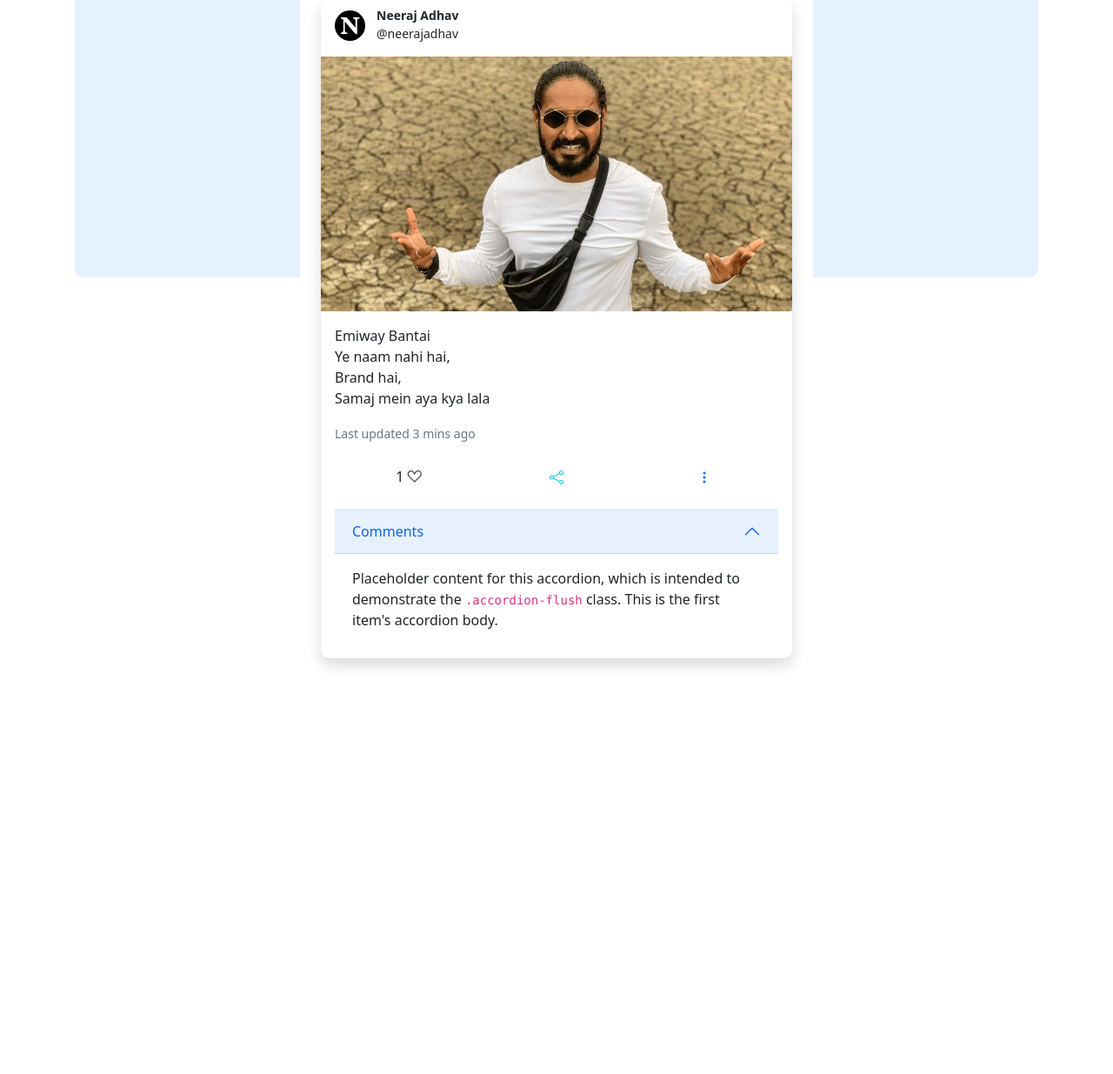
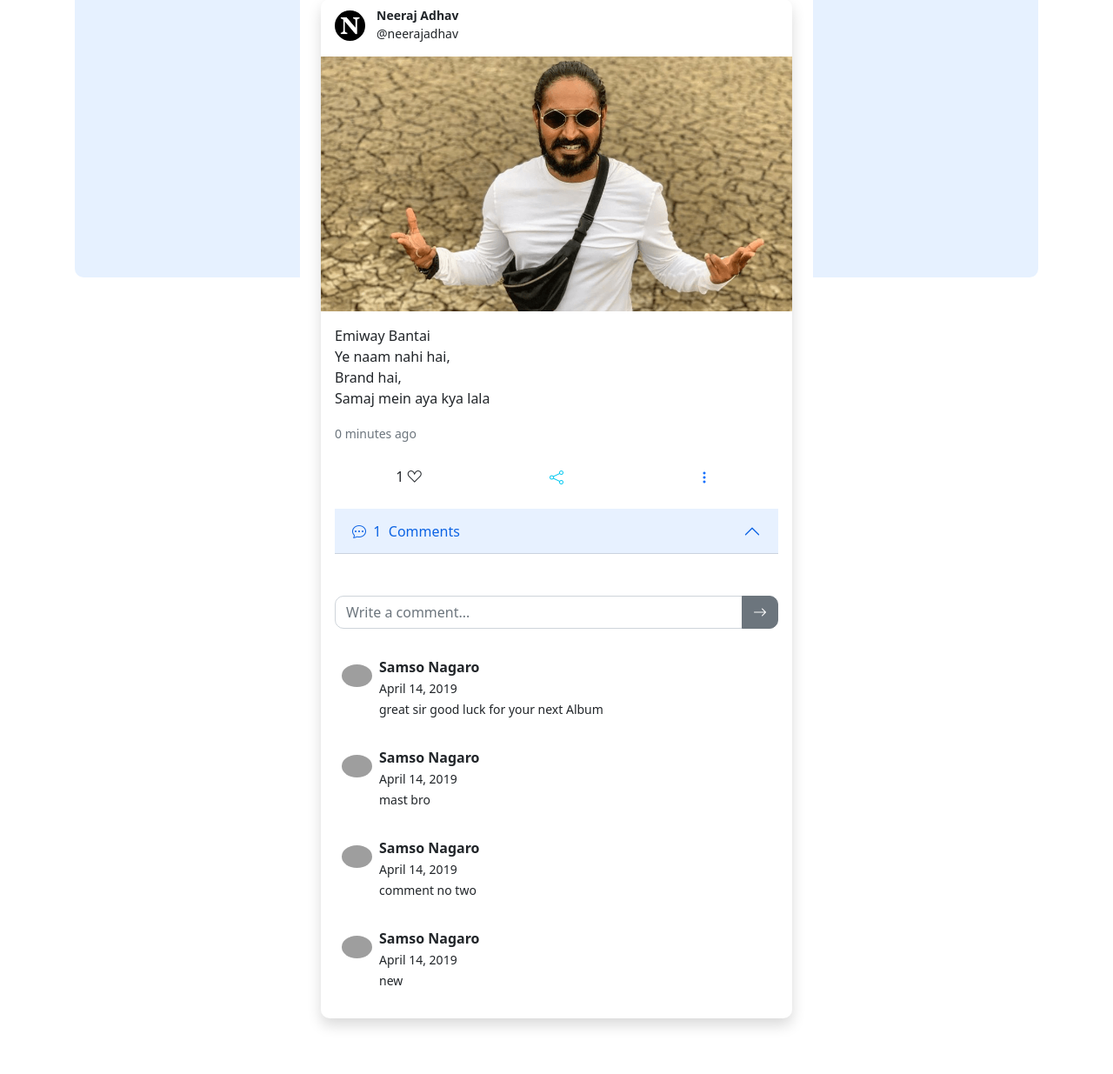
Before and after one commit to neerajadhav/AgroMedia, a Django app: template home/templates/home/home.html in a window 1280 px wide, after a click that opens the changed part. Shown: the part 457-1692 px from the top of the page at 87% size. Before the commit the page ends 1225 px from the top, so only its background shows below. Run offline with Django 3.2, Linux system fonts and the light colour scheme; the template is opened without the code that fills it: values that come from a table or form of the project are taken from there, others are empty; data comes from the database, SQL or seed files in the repository; both versions use the stored data as it was after the commit; tables that the repository leaves empty hold one stand-in row (values such as "Sample post"); some libraries are stand-ins or nearby versions; grey boxes are pictures that could not be loaded.

Commit message:
comment system update 1

```diff
--- /dev/null
+++ b/home/templates/home/comments.html
@@ -0,0 +1,41 @@
+{% load crispy_forms_tags %}
+
+<form method="POST" class="mt-5" enctype="multipart/form-data">
+    {% csrf_token %}
+
+    <input type="hidden" name="post_id" value="{{ i.id }}">
+
+    <div class="input-group mb-3">
+        {{ c_form }}
+        <button class="btn btn-secondary input-group-addon" style="border-radius: 0px 10px 10px 0px;" name="c_form_sumbit" type="submit">
+            <i class="bi bi-arrow-right"></i>
+        </button>
+    </div>
+
+</form>
+
+{% for c in i.comment_set.all %}
+<div class="comment-widgets m-b-5 py-3">
+    <div class="d-flex flex-row comment-row">
+        <div class="p-2"><span class="round"><img src="https://i.imgur.com/uIgDDDd.jpg" alt="user" width="35"></span></div>
+        <div class="comment-text w-100">
+            <b>Samso Nagaro</b>
+
+            <div class="comment-footer">
+                <small class="date">April 14, 2019</small>
+                {% comment %} <span class="label label-info">Pending</span>
+                <span class="action-icons">
+                    <a href="#" data-abc="true"><i class="fa fa-pencil"></i></a>
+                    <a href="#" data-abc="true"><i class="fa fa-rotate-right"></i></a>
+                    <a href="#" data-abc="true"><i class="fa fa-heart"></i></a>
+                </span>  {% endcomment %}
+            </div>
+
+            <small class="m-b-5 m-t-10">
+                {{ c.body }}
+            </small>
+
+        </div>
+    </div>
+</div>
+{% endfor %}
--- a/home/templates/home/createpost.html
+++ b/home/templates/home/createpost.html
@@ -1,12 +1,4 @@
 <!-- create -->
-{% comment %} <div class="pt-5">
-    <div class="mb-3">
-        <textarea class="form-control shadow" style="border-radius: 15px; border: 0px;" rows="3" placeholder="Share what's on your mind"></textarea>
-    </div>
-    <div class="mb-3">
-        <button type="submit" style="border-radius: 10px;" class="try-btn btn inactive-btn float-end shadow"><i class="bi bi-pencil-fill"></i> Post</button>
-    </div>
-</div> {% endcomment %}
 {% load crispy_forms_tags %}
 
 <div class="pt-5">
@@ -20,10 +12,17 @@
     <a onclick="$('#file').click();" class="btn inactive-btn mt-3">
         <i class="bi bi-image"></i>
     </a>
-    <button class="btn inactive-btn mt-3" type="submit">
+    <button class="btn inactive-btn mt-3" name="p_form_submit" type="submit">
         Post
     </button>
 
 </form>
 <br><br>
+
+{% if post_added %}
+<div class="alert alert-success" role="alert" style="border-radius: 10px;">
+  Great work, you have successfully posted your post!
 </div>
+{% endif %}
+
+</div>
--- a/home/templates/home/feed.html
+++ b/home/templates/home/feed.html
@@ -14,7 +14,7 @@
         <small class="card-title">
             <b>{{ i.author.first_name }} {{ i.author.last_name }}</b>
         </small><br>
-        <small>@{{ i.author }}</small>
+        <small>@{{ i.author.user }}</small>
         </td>
     </tr>
     </table>
@@ -24,7 +24,7 @@
 {% endif %}
 <div class="card-body">
     {{ i.content|linebreaks }}
-    <p class="card-text"><small class="text-muted">Last updated 3 mins ago</small></p>
+    <p class="card-text"><small class="text-muted">{{ i.created|timesince }} ago</small></p>
 
     <table class="table table-borderless">
     <thead>
@@ -53,6 +53,10 @@
             <ul class="dropdown-menu" aria-labelledby="postid">
                 <li><a class="dropdown-item" href="#"><i class="bi bi-plus-circle"></i> Follow Account</a></li>
                 <li><a class="dropdown-item" href="#"><i class="bi bi-arrow-repeat"></i> Repost</a></li>
+                {% ifequal request.user i.author.user %}
+                <li><a class="dropdown-item" href="#"><i class="bi bi-pencil-square"></i> Update Post</a></li>
+                <li><a class="dropdown-item text-danger" href="#"><i class="bi bi-trash"></i> Delete Post</a></li>
+                {% endifequal %}
             </ul>
             </div>
         </td>
@@ -64,11 +68,16 @@
         <div class="accordion-item">
             <h2 class="accordion-header" id="flush-headingOne">
             <button class="accordion-button collapsed" type="button" data-bs-toggle="collapse" data-bs-target="#flush-collapseOne" aria-expanded="false" aria-controls="flush-collapseOne">
-                Comments
+                <i class="bi bi-chat-dots"></i>
+                &nbsp; {{ i.num_likes }}
+                &nbsp; <span>Comments</span>
             </button>
             </h2>
             <div id="flush-collapseOne" class="accordion-collapse collapse" aria-labelledby="flush-headingOne" data-bs-parent="#accordionFlushExample">
-            <div class="accordion-body">Placeholder content for this accordion, which is intended to demonstrate the <code>.accordion-flush</code> class. This is the first item's accordion body.</div>
+            <div class="accordion-body p-0 mt-3">
+                {% include 'home/comments.html' %}
+
+            </div>
             </div>
         </div>
     </div>
--- a/posts/forms.py
+++ b/posts/forms.py
@@ -9,3 +9,10 @@
     class Meta:
         model = Post
         fields = ('content', 'image')
+
+class CommentModelForm(forms.ModelForm):
+    body = forms.CharField(label='', widget=forms.Textarea(attrs={'placeholder': 'Write a comment...','rows':1, 'class':'form-control custom-control', 'style':'broder: none; border-radius: 10px 0px 0px 10px; resize: none;'}))
+
+    class Meta:
+        model = Comment
+        fields = ('body',)
--- a/posts/models.py
+++ b/posts/models.py
@@ -26,7 +26,7 @@
 class Comment(models.Model):
     user = models.ForeignKey(Profile, on_delete=models.CASCADE)
     post = models.ForeignKey(Post, on_delete=models.CASCADE)
-    body = models.TextField()
+    body = models.TextField(max_length=300)
     created = models.DateTimeField(auto_now_add=True)
     updated = models.DateTimeField(auto_now=True)
 
--- a/static/css/main.css
+++ b/static/css/main.css
@@ -60,3 +60,77 @@
   background-color: #022f96;
   color: white;
 }
+
+/* comment system */
+
+.card-no-border .card {
+  border: 0px;
+  border-radius: 4px;
+  -webkit-box-shadow: 0px 5px 20px rgba(0, 0, 0, 0.05);
+  box-shadow: 0px 5px 20px rgba(0, 0, 0, 0.05)
+}
+
+.card-body {
+  -ms-flex: 1 1 auto;
+  flex: 1 1 auto;
+}
+
+.comment-widgets .comment-row:hover {
+  background: rgba(0, 0, 0, 0.02);
+  cursor: pointer
+}
+
+/* .comment-widgets .comment-row {
+  border-bottom: 1px solid rgba(120, 130, 140, 0.13);
+} */
+
+.comment-text:hover {
+  visibility: hidden
+}
+
+.comment-text:hover {
+  visibility: visible
+}
+
+.label {
+  padding: 3px 10px;
+  line-height: 13px;
+  color: #ffffff;
+  font-weight: 400;
+  border-radius: 4px;
+  font-size: 75%
+}
+
+.round img {
+  border-radius: 100%
+}
+
+.label-info {
+  background-color: #1976d2
+}
+
+.label-success {
+  background-color: green
+}
+
+.label-danger {
+  background-color: #ef5350
+}
+
+.action-icons a {
+  padding-left: 7px;
+  vertical-align: middle;
+  color: #99abb4
+}
+
+.action-icons a:hover {
+  color: #1976d2
+}
+
+.mt-100 {
+  margin-top: 100px
+}
+
+.mb-100 {
+  margin-bottom: 100px
+}
```
Also changed, not shown: home/views.py (+25 -8 lines), db.sqlite3.
